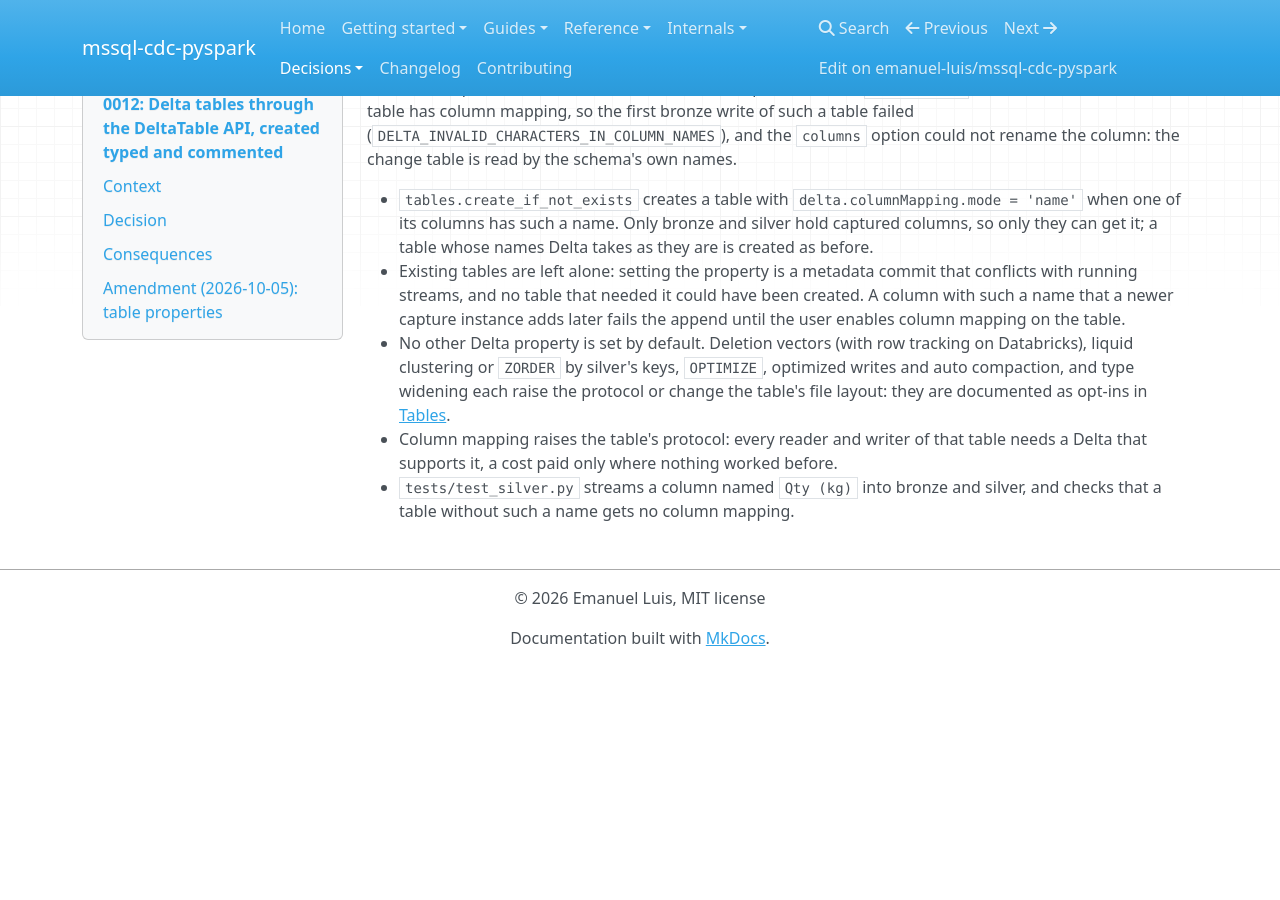
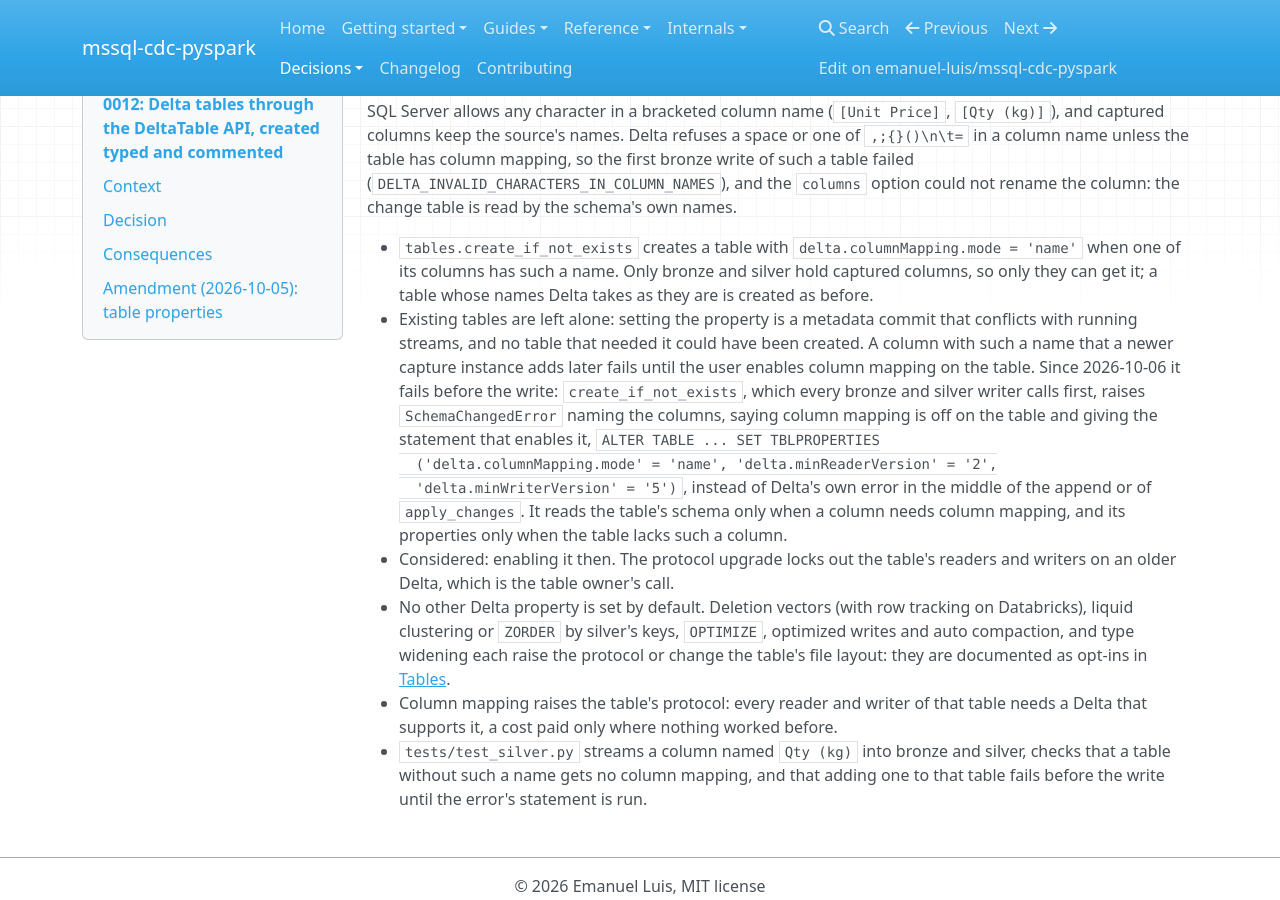
Before and after one commit to emanuel-luis/mssql-cdc-pyspark, an MkDocs documentation site: the page built from docs/decisions/0012-delta-tables-through-the-deltatable-api.md, in a window 1280 px wide and 900 px high, scrolled down 1242 px. Built offline with MkDocs 1.6.1, drawn with Linux system fonts in a browser that asks for light colours; nearby versions of some CDN libraries; before the commit the page ends 1908 px from its top, so only the background shows below that; some of the changed text lies outside the part shown.

Commit message:
feat(tables): fail early when a new column needs column mapping
Column mapping is set only when bronze or silver is created with a name
Delta refuses without it. When a newer capture instance later added such
a column ([Unit Price]) to a table created without it, the mergeSchema
append, or apply_changes, failed midway with Delta's own
DELTA_INVALID_CHARACTERS_IN_COLUMN_NAMES, which says nothing about what
to do.

create_if_not_exists, which every bronze and silver writer calls before
writing, now raises SchemaChangedError when such a column is new to an
existing table without column mapping: it names the column(s), says
column mapping is off, and gives the ALTER TABLE ... SET TBLPROPERTIES
that enables it, noting the protocol upgrade its readers must support.
The library still never enables it: that upgrade locks out readers on
an older Delta, the table owner's call. Tables whose names need no
mapping cost nothing extra (no Spark call). ADR 0012 amended.

```diff
--- a/docs/decisions/0012-delta-tables-through-the-deltatable-api.md
+++ b/docs/decisions/0012-delta-tables-through-the-deltatable-api.md
@@ -5,6 +5,7 @@
 **Amended:** 2026-09-28T21:15:37-03:00, every time column is `TIMESTAMP_NTZ` in UTC
 **Amended:** 2026-09-28T21:26:25-03:00, existing tables are migrated (ADR 0013)
 **Amended:** 2026-10-05T12:04:55-03:00, column mapping on a table created with a column name Delta refuses without it; every other Delta property is the user's (see the Amendment)
+**Amended:** 2026-10-06T07:45:42-03:00, such a column added to an existing table without column mapping fails before the write, with the statement that enables it (see the Amendment)
 
 ## Context
 The control table was created with a `CREATE TABLE IF NOT EXISTS` string and advanced
@@ -54,8 +55,17 @@ not rename the column: the change table is read by the schema's own names.
   only they can get it; a table whose names Delta takes as they are is created as before.
 * Existing tables are left alone: setting the property is a metadata commit that conflicts
   with running streams, and no table that needed it could have been created. A column with
-  such a name that a newer capture instance adds later fails the append until the user
-  enables column mapping on the table.
+  such a name that a newer capture instance adds later fails until the user enables column
+  mapping on the table. Since 2026-10-06 it fails before the write:
+  `create_if_not_exists`, which every bronze and silver writer calls first, raises
+  `SchemaChangedError` naming the columns, saying column mapping is off on the table and
+  giving the statement that enables it, `ALTER TABLE ... SET TBLPROPERTIES
+  ('delta.columnMapping.mode' = 'name', 'delta.minReaderVersion' = '2',
+  'delta.minWriterVersion' = '5')`, instead of Delta's own error in the middle of the append
+  or of `apply_changes`. It reads the table's schema only when a column needs column
+  mapping, and its properties only when the table lacks such a column.
+  - Considered: enabling it then. The protocol upgrade locks out the table's readers and
+    writers on an older Delta, which is the table owner's call.
 * No other Delta property is set by default. Deletion vectors (with row tracking on
   Databricks), liquid clustering or `ZORDER` by silver's keys, `OPTIMIZE`, optimized writes
   and auto compaction, and type widening each raise the protocol or change the table's file
@@ -63,5 +73,6 @@ not rename the column: the change table is read by the schema's own names.
   [Tables](../reference/tables.md#table-properties).
 * Column mapping raises the table's protocol: every reader and writer of that table needs
   a Delta that supports it, a cost paid only where nothing worked before.
-* `tests/test_silver.py` streams a column named `Qty (kg)` into bronze and silver, and checks
-  that a table without such a name gets no column mapping.
+* `tests/test_silver.py` streams a column named `Qty (kg)` into bronze and silver, checks
+  that a table without such a name gets no column mapping, and that adding one to that
+  table fails before the write until the error's statement is run.
```
Also changed, not shown: CHANGELOG.md (+8 -0 lines), docs/decisions/README.md (+1 -1 lines), docs/guides/schema-changes.md (+34 -1 lines), docs/reference/tables.md (+2 -1 lines), 2 other files.
